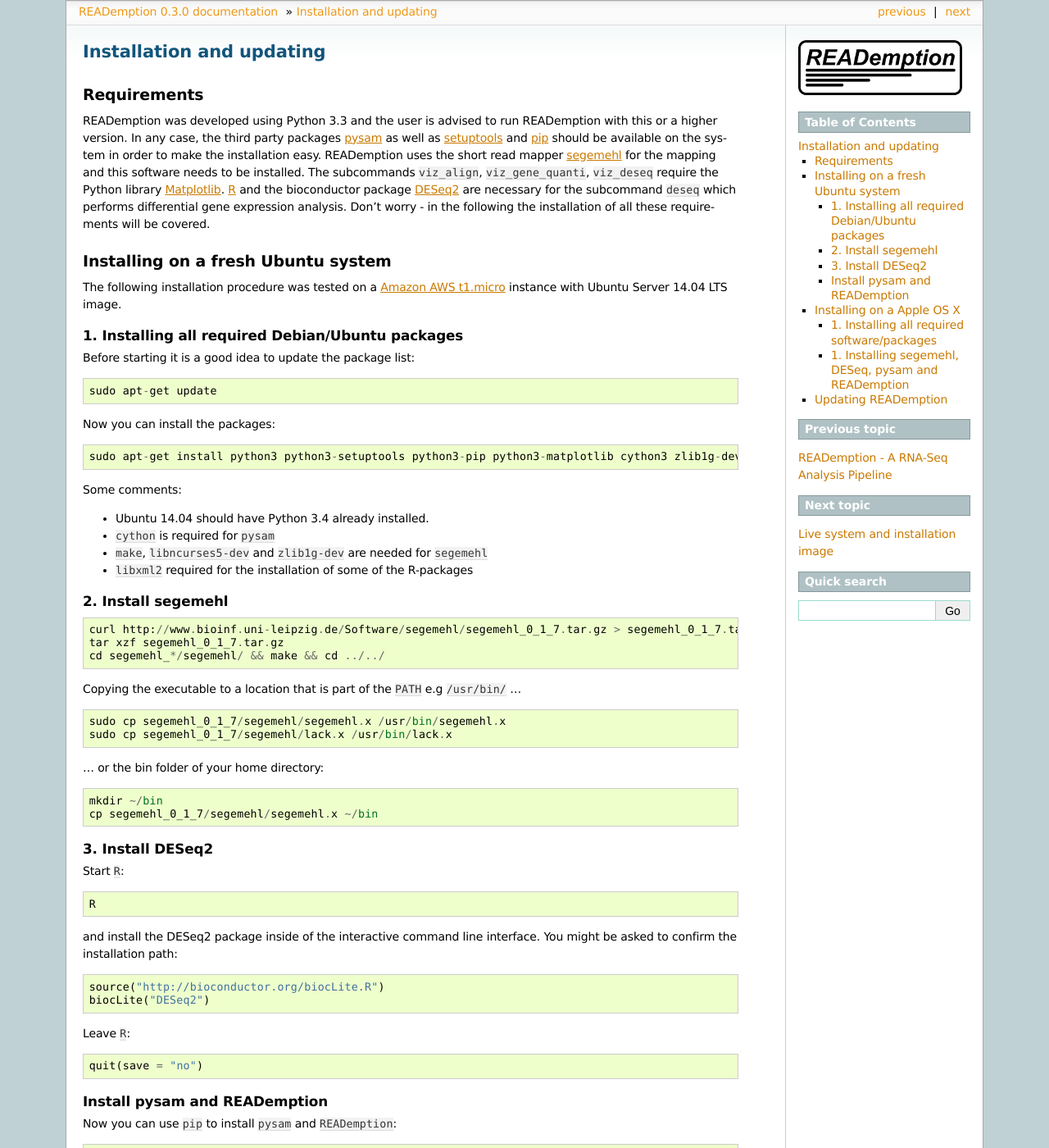
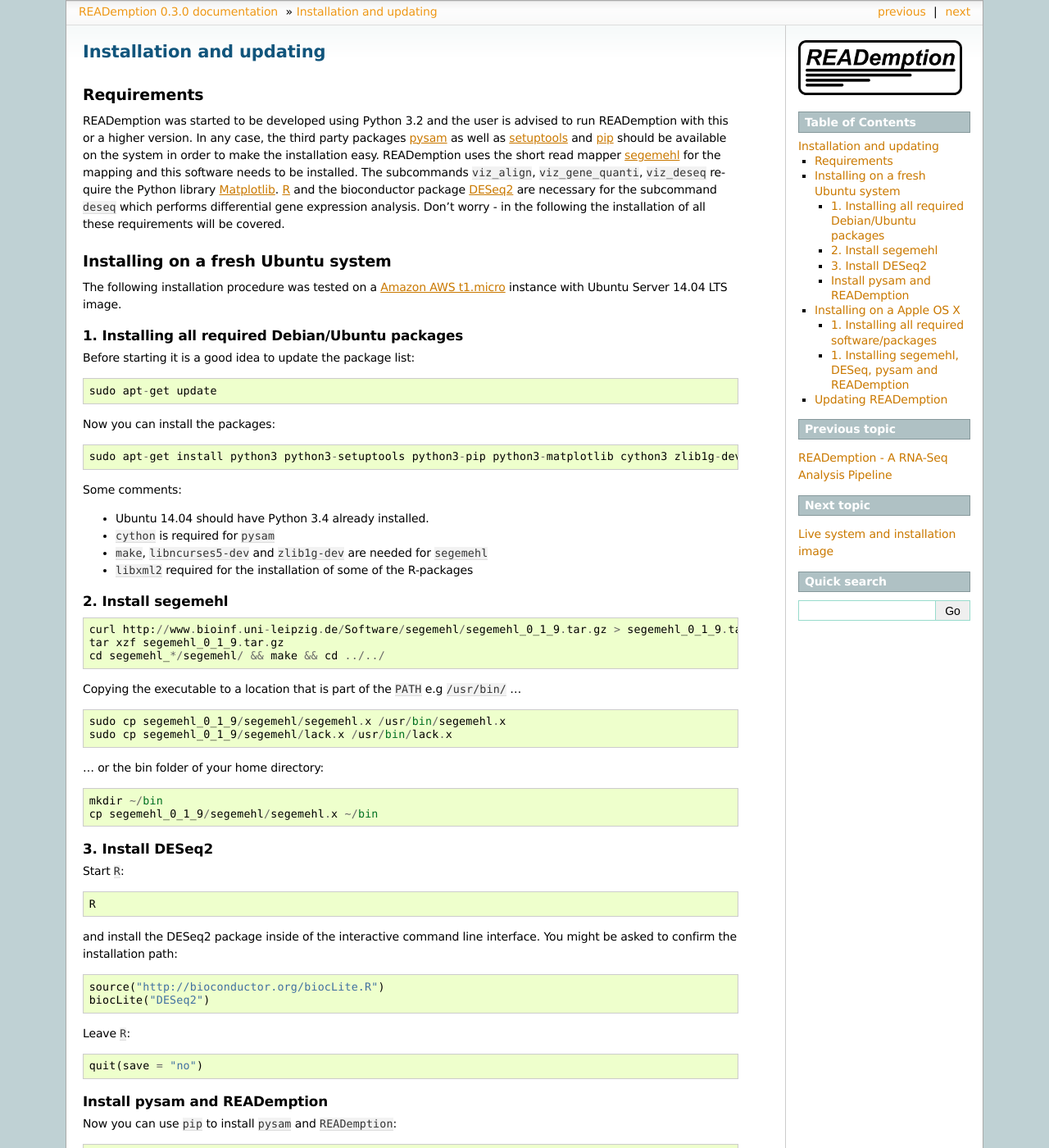
Before and after one commit to foerstner-lab/READemption, a Sphinx documentation site: the page built from docs/source/installation.rst, in a window 1280 px wide and 1400 px high. Shown: the whole window at 82% size. Built offline with Sphinx 7.4.7, drawn with Linux system fonts in a browser that asks for light colours; pages that are not in the unit, such as notebooks, are missing from menus.

```diff
--- a/docs/source/installation.rst
+++ b/docs/source/installation.rst
@@ -4,10 +4,11 @@ Installation and updating
 Requirements
 ------------
 
-READemption was developed using Python 3.3 and the user is advised to
-run READemption with this or a higher version. In any case, the third
-party packages `pysam <https://code.google.com/p/pysam>`_ as well as
-`setuptools <https://pypi.python.org/pypi/setuptools>`_ and `pip
+READemption was started to be developed using Python 3.2 and the user
+is advised to run READemption with this or a higher version. In any
+case, the third party packages `pysam
+<https://code.google.com/p/pysam>`_ as well as `setuptools
+<https://pypi.python.org/pypi/setuptools>`_ and `pip
 <http://www.pip-installer.org>`_ should be available on the system in
 order to make the installation easy. READemption uses the short read
 mapper `segemehl
@@ -53,8 +54,8 @@ Some comments:
 
 ::
 
-  curl http://www.bioinf.uni-leipzig.de/Software/segemehl/segemehl_0_1_7.tar.gz > segemehl_0_1_7.tar.gz
-  tar xzf segemehl_0_1_7.tar.gz
+  curl http://www.bioinf.uni-leipzig.de/Software/segemehl/segemehl_0_1_9.tar.gz > segemehl_0_1_9.tar.gz
+  tar xzf segemehl_0_1_9.tar.gz
   cd segemehl_*/segemehl/ && make && cd ../../
 
 Copying the executable to a location that is part of the ``PATH`` e.g
@@ -62,13 +63,13 @@ Copying the executable to a location that is part of the ``PATH`` e.g
 
 ::
 
-  sudo cp segemehl_0_1_7/segemehl/segemehl.x /usr/bin/segemehl.x
-  sudo cp segemehl_0_1_7/segemehl/lack.x /usr/bin/lack.x
+  sudo cp segemehl_0_1_9/segemehl/segemehl.x /usr/bin/segemehl.x
+  sudo cp segemehl_0_1_9/segemehl/lack.x /usr/bin/lack.x
 
 ... or the bin folder of your home directory::
 
   mkdir ~/bin
-  cp segemehl_0_1_7/segemehl/segemehl.x ~/bin
+  cp segemehl_0_1_9/segemehl/segemehl.x ~/bin
 
 3. Install DESeq2
 ~~~~~~~~~~~~~~~~~
```
